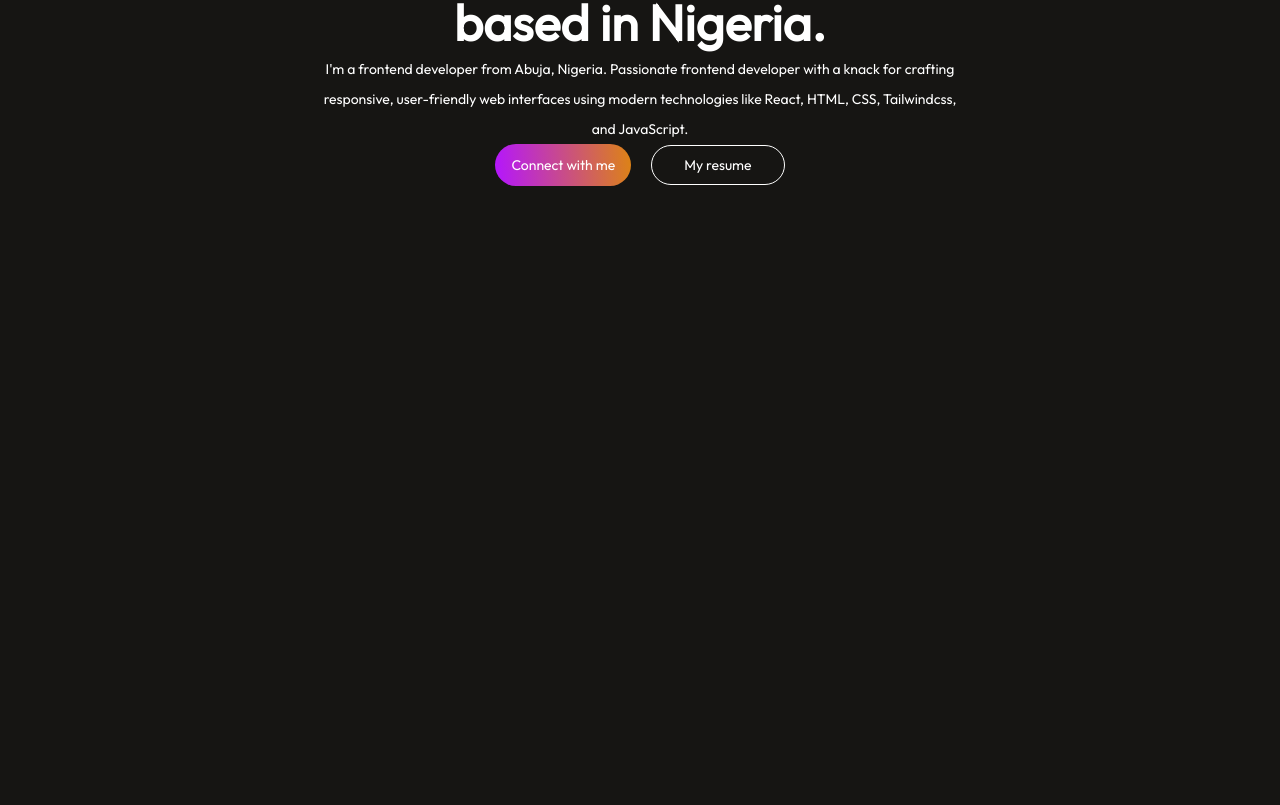
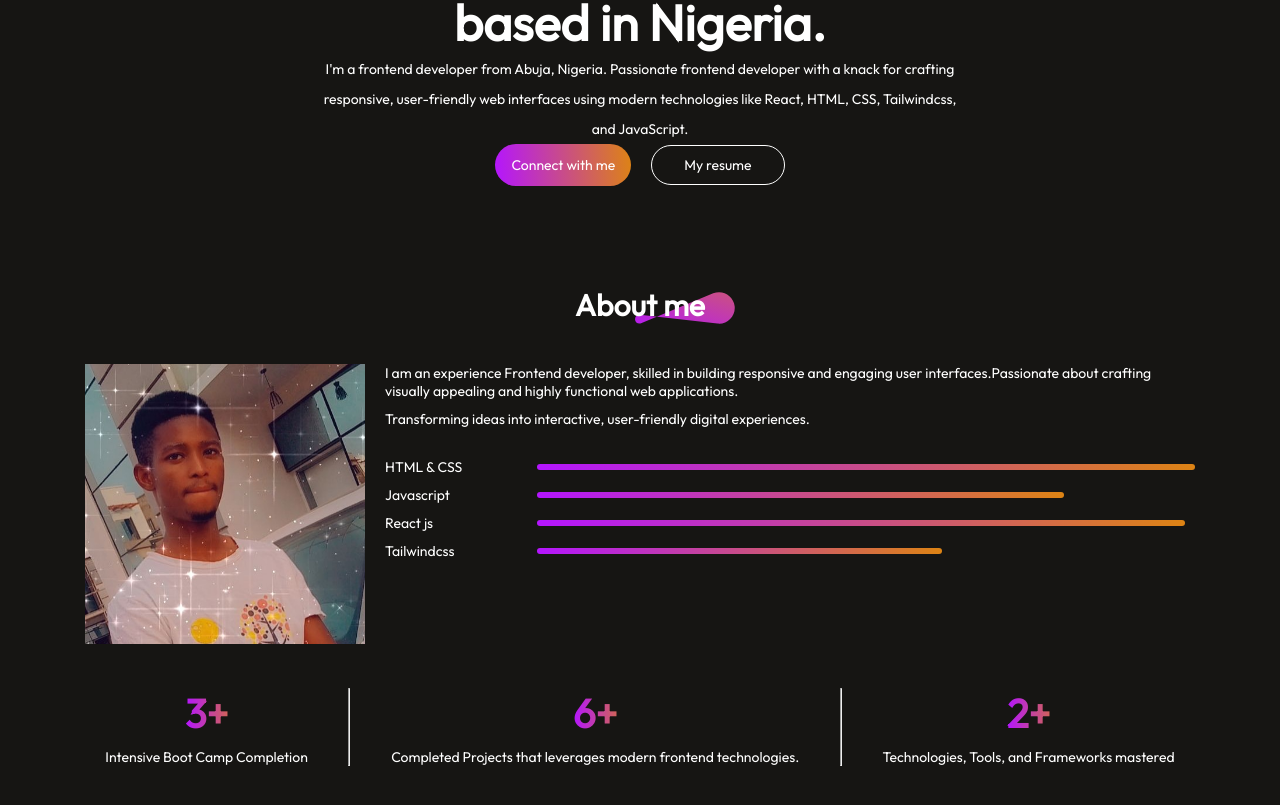
Before and after one commit to elijah571/My_portfolio, a React (Vite) app: page / in a window 1280 px wide. Shown: the part 369-1174 px from the top of the page. Before the commit the page ends 820 px from the top, so only its background shows below. Built offline with nearby package versions, Linux system fonts and the light colour scheme.

Commit message:
about me

```diff
--- a/src/App.jsx
+++ b/src/App.jsx
@@ -1,4 +1,5 @@
 // import React from 'react'
+import About from "./Components/About/About";
 import Hero from "./Components/Hero/Hero";
 import Navbar from "./Components/Navbar/Navbar";
 
@@ -7,6 +8,7 @@ function App() {
     <div>
      <Navbar/>
      <Hero/>
+     <About/>
     </div>
   )
 }
--- /dev/null
+++ b/src/Components/About/About.css
@@ -0,0 +1,102 @@
+.about{
+    display: flex;
+    flex-direction: column;
+    align-items: center;
+    justify-content: center;
+    gap: 40px;
+    margin: 40px 85px;
+}
+.about-tiitle{
+    position:relative;
+}
+.about-tiitle h1{
+    padding: 0 30px;
+    font-size: 30px;
+    font-weight: 600;
+}
+.about-tiitle img{
+    position: absolute;
+    bottom: 0;
+    right: 0;
+    z-index: -1;
+    width: 100px;
+
+}
+.about-section{
+    display: flex;
+
+    gap:20px;
+}
+.about-left img{
+    width: 280px;
+    height: 280px;
+}
+.about-right{
+    display: flex;
+    flex-direction: column;
+    gap: 30px;
+}
+.about-para{
+    display: flex;
+    flex-direction: column;
+    gap: 10px;
+    font-size: 14px;
+    font-weight: 500;
+}
+.about-skills{
+    display: flex;
+    flex-direction: column;
+    gap:10px;
+}
+.about-skill{
+    display: flex;
+    align-items: center;
+    gap:2px;
+    transition: 0.3s;
+}
+.about-skill p{
+     min-width: 150px;
+     font-size: 14px;
+     font-weight: 500 ;
+}
+.about-skill hr{
+    outline: none;
+    border: none;
+    width: 50%;
+    height: 6px;
+    border-radius: 50px;
+    background: linear-gradient(265deg, #DF8908 -5.09%, #B415ff);
+}
+.about-achievements{
+    display: flex;
+    justify-content: space-around;
+    width: 100%;
+    margin-bottom: 50px;
+}
+.about-achievement{
+    display: flex;
+    flex-direction: column;
+    align-items: center;
+    gap:10px;
+    transition: 0.5s;
+}
+.about-achievement h1{
+    font-size: 40px;
+    font-weight: 700;
+    background: linear-gradient(270deg, #DF8908 -50.41%, #B415ff);
+    background-clip: text;
+    -webkit-background-clip: text;
+    -webkit-text-fill-color: transparent;
+}
+.about-achievement p{
+    font-size: 14px;
+    font-weight: 500;
+}
+.about-skill:hover{
+    transform: scale(1.05);
+    transition: 0.3s;
+}
+.about-achievement:hover{
+    transform: scale(1.12);
+    transition: 0.5s;
+}
--- /dev/null
+++ b/src/Components/About/About.jsx
@@ -0,0 +1,64 @@
+import './About.css'
+import theme_pattern from '../../assets/theme_pattern.svg'
+import profile from '../../assets/profile.jpeg';
+function About() {
+  return (
+    <div className='about'>
+        <div className="about-tiitle">
+            <h1>About me</h1>
+            <img src={theme_pattern} alt="" />
+        </div>
+        <div className="about-section">
+            <div className="about-left">
+                <img src={profile } alt="" />
+            </div>
+            <div className="about-right">
+                <div className="about-para">
+                    <p>I am an experience Frontend developer, skilled in building responsive and engaging user interfaces.Passionate about crafting visually appealing and highly functional web applications.</p>
+                    <p>Transforming ideas into interactive, user-friendly digital experiences.</p>
+                </div>
+
+                <div className="about-skills">
+                <div className="about-skill">
+                    <p>HTML & CSS</p> <hr style={{width:"90%"}} />
+                </div>
+
+                <div className="about-skill">
+                    <p>Javascript</p> <hr style={{width:"65%"}} />
+                </div>
+
+                <div className="about-skill">
+                    <p>React js</p> <hr style={{width:"80%"}} />
+                </div>
+
+                <div className="about-skill">
+                    <p>Tailwindcss</p> <hr style={{width:"50%"}} />
+                </div>
+            </div>
+            </div>
+
+        </div>
+        <div className="about-achievements">
+            <div className="about-achievement">
+                <h1>3+</h1>
+                <p>Intensive Boot Camp Completion</p>
+
+            </div>
+            <hr />
+            <div className="about-achievement">
+                <h1>6+</h1>
+                <p>Completed Projects that leverages modern frontend technologies. </p>
+
+            </div>
+            <hr />
+            <div className="about-achievement">
+                <h1>2+</h1>
+                <p>Technologies, Tools,  and Frameworks mastered</p>
+
+            </div>
+        </div>
+    </div>
+  )
+}
+
+export default About
```
